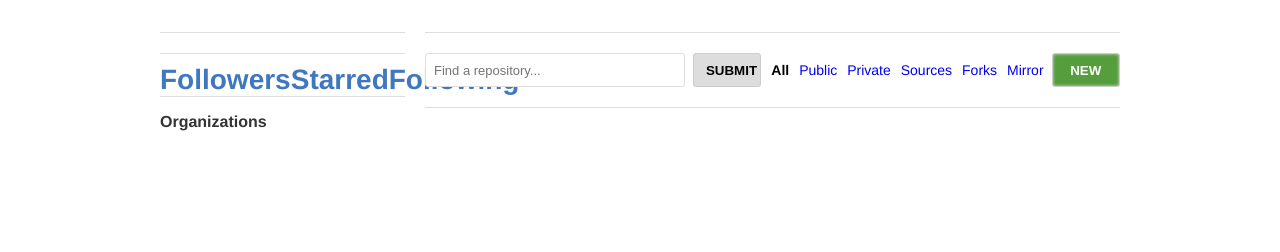
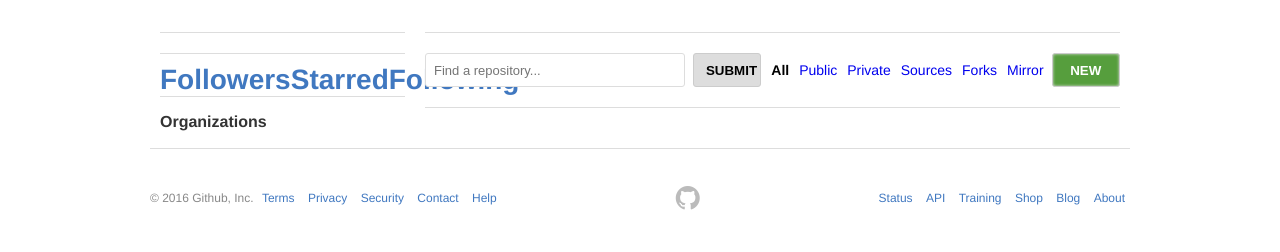
Before and after one commit to jbooher/17-github-api, a website: page app/index.html in a window 1280 px wide. Shown: the part 57-309 px from the top of the page. Drawn offline with nearby package versions, Linux system fonts and the light colour scheme; files that its build step writes are made by us from their sources; no server answers; files whose address does not match are found by name.

Commit message:
Added footer and adjusted stylings for it.

```diff
--- a/app/index.html
+++ b/app/index.html
@@ -69,6 +69,29 @@
 
       <footer class="info">
 
+        <div class="info--container">
+          <div class="info--copyright">
+            <span>&copy; 2016 Github, Inc.</span>
+            <a href="#">Terms</a>
+            <a href="#">Privacy</a>
+            <a href="#">Security</a>
+            <a href="#">Contact</a>
+            <a href="#">Help</a>
+          </div>
+
+          <div class="info--logo">
+            <i class="fa fa-github"></i>
+          </div>
+
+          <div class="info--sitemap">
+            <a href="#">Status</a>
+            <a href="#">API</a>
+            <a href="#">Training</a>
+            <a href="#">Shop</a>
+            <a href="#">Blog</a>
+            <a href="#">About</a>
+          </div>
+        </div>
 
       </footer>
 
--- a/app/styles/_modules.scss
+++ b/app/styles/_modules.scss
@@ -237,3 +237,26 @@
     font-weight: normal;
   }
 }
+
+.info--container {
+  display: flex;
+  justify-content: space-between;
+  align-items: center;
+  height: 99px;
+  width: 980px;
+  margin: 0 auto;
+  border-top: 1px solid #ddd;
+  font-size: 12px;
+  line-height: 16px;
+  text-align: center;
+
+  a {
+    color: #4078c0;
+    margin: 5px;
+  }
+
+  i {
+    font-size: 28px;
+    color: #bbb;
+  }
+}
```
Also changed, not shown: dist/index.html, dist/styles/main.css.
